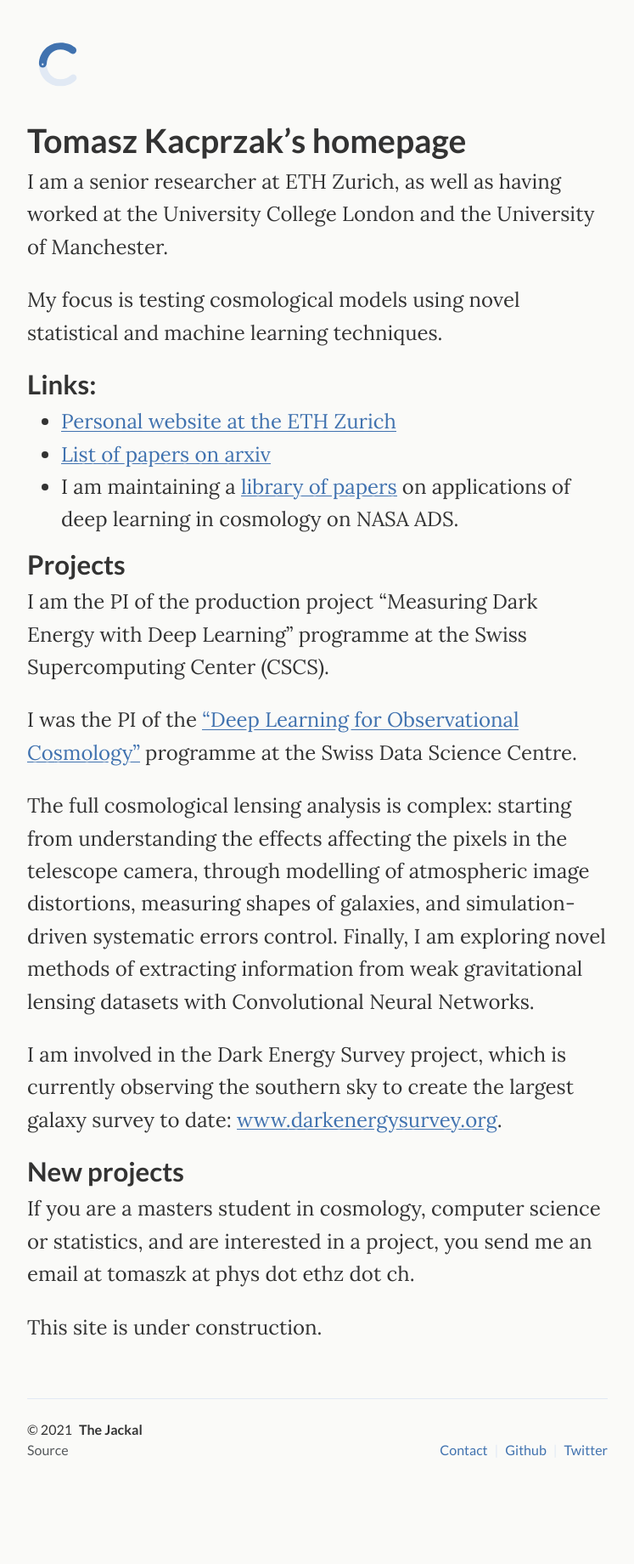
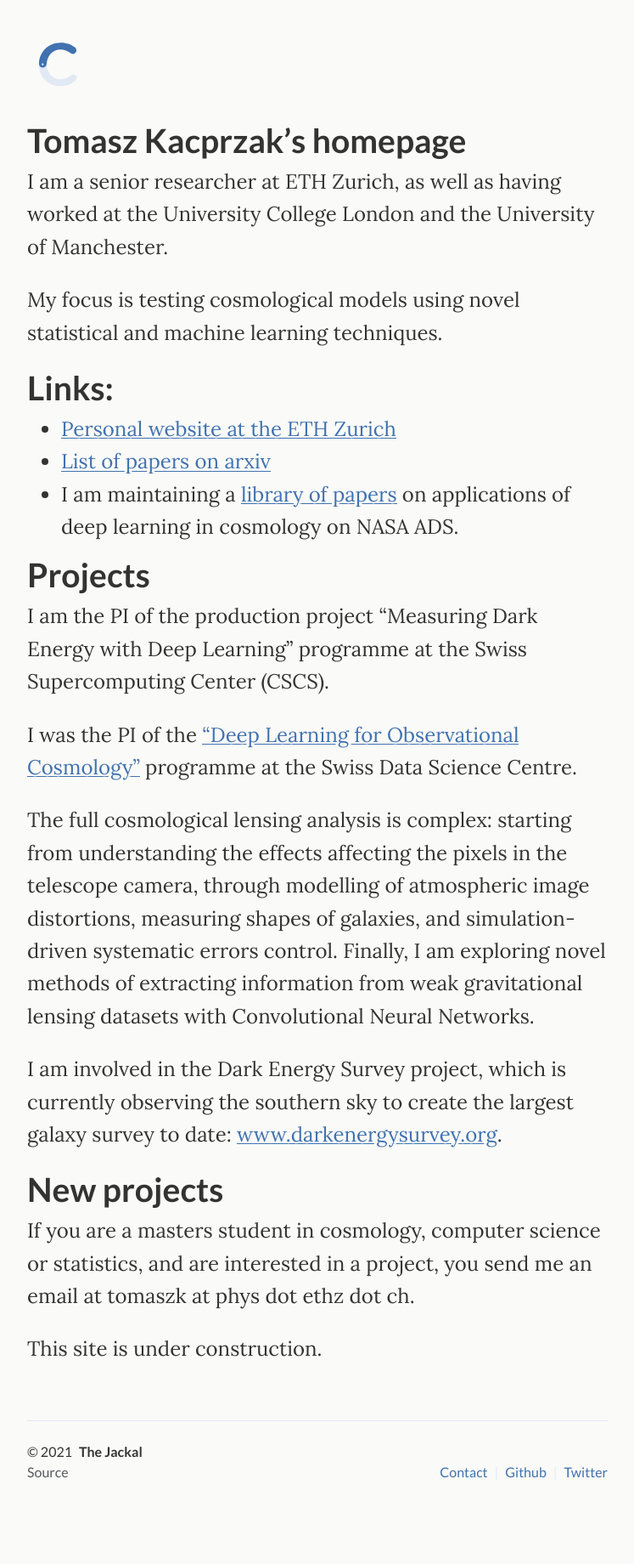
Before and after one commit to tomaszkacprzak/tomaszkacprzak.github.io, a Jekyll site: the page built from index.md, in a window 1280 px wide. Shown: the whole page at 85% size, without its empty margins (266-1013 px from the left). Built offline with Jekyll 4.4.1, drawn with Linux system fonts in a browser that asks for light colours; before the commit the page ends 1814 px from its top, so only the background shows below that.

```diff
--- a/index.md
+++ b/index.md
@@ -11,7 +11,7 @@ I am a senior researcher at ETH Zurich, as well as having worked at the Universi
 
 My focus is testing cosmological models using novel statistical and machine learning techniques.
 
-## Links:
+# Links:
 
    *   [Personal website at the ETH Zurich](https://ethz.ch/content/specialinterest/phys/particle-physics/ipa/en/people/person-detail.MjEyNzM5.TGlzdC8xNTE3LDU5MTA3MzQ0MA==.html)
    *   [List of papers on arxiv](https://arxiv.org/find/astro-ph/1/au:+Kacprzak_T/0/1/0/all/0/1)
@@ -19,7 +19,7 @@ My focus is testing cosmological models using novel statistical and machine lear
 
 
 
-## Projects
+# Projects
 
 I am the PI of the production project "Measuring Dark Energy with Deep Learning" programme at the Swiss Supercomputing Center (CSCS).
 
@@ -31,7 +31,7 @@ I am involved in the Dark Energy Survey project, which is currently observing th
 
 
 
-## New projects
+# New projects
 
 If you are a masters student in cosmology, computer science or statistics, and are interested in a project, you send me an email at tomaszk at phys dot ethz dot ch.
 
```
